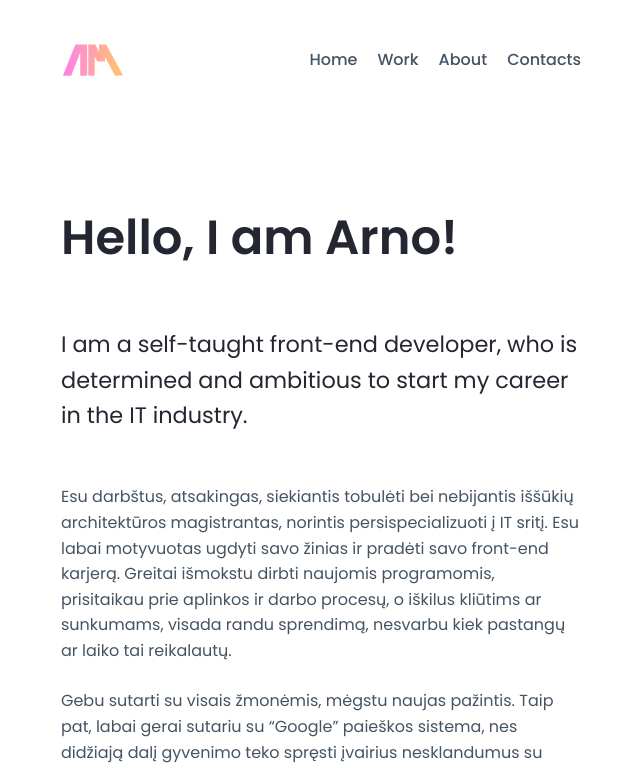
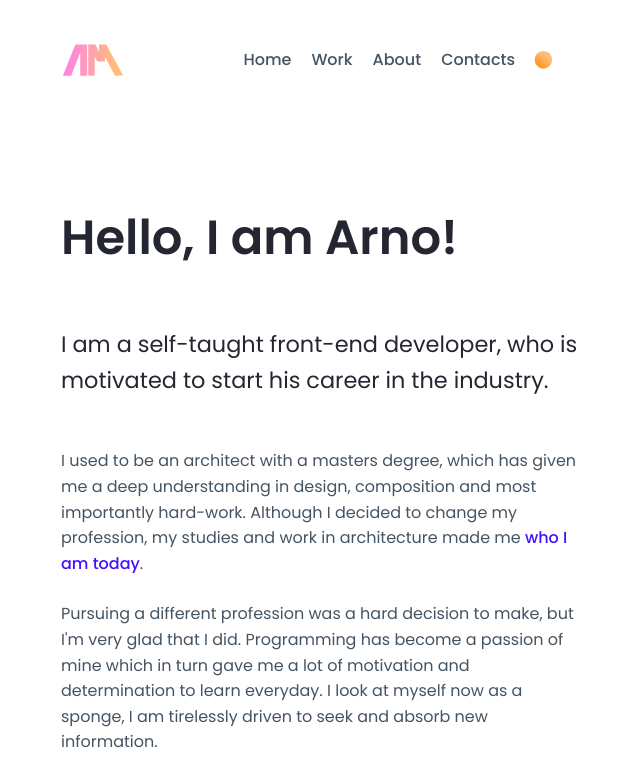
Before and after one commit to sleep24less/personal-site, a React (Create React App) app: page / in a window 1280 px wide. Shown: the top 768 px of the page, without its empty margins (319-959 px from the left). Built offline with nearby package versions, Linux system fonts and the light colour scheme; the HTML template or start-up script is replaced by a standard one.

Commit message:
Add dark/light mode toggle

```diff
--- a/src/components/Home.js
+++ b/src/components/Home.js
@@ -18,19 +18,15 @@ export default function Home() {
             transition={{ duration: 0.8 }}
         >
             <h1 className='text_title'>Hello, I am Arno!</h1>
-            <h1 className='text_intro'>I am a self-taught front-end developer, who is determined and ambitious to start my career in the IT industry.</h1>
-            <p className="text">Esu darbštus, atsakingas, siekiantis tobulėti bei nebijantis iššūkių architektūros magistrantas, norintis persispecializuoti į IT sritį. Esu labai motyvuotas ugdyti savo žinias ir pradėti savo front-end karjerą. Greitai išmokstu dirbti naujomis programomis, prisitaikau prie aplinkos ir darbo procesų, o iškilus kliūtims ar sunkumams, visada randu sprendimą, nesvarbu kiek pastangų ar laiko tai reikalautų.
+            <h1 className='text_intro'>I am a self-taught front-end developer, who is motivated to start his career in the industry.</h1>
+            {/* <p className="text">Esu darbštus, atsakingas, siekiantis tobulėti bei nebijantis iššūkių architektūros magistrantas, norintis persispecializuoti į IT sritį. Esu labai motyvuotas ugdyti savo žinias ir pradėti savo front-end karjerą. Greitai išmokstu dirbti naujomis programomis, prisitaikau prie aplinkos ir darbo procesų, o iškilus kliūtims ar sunkumams, visada randu sprendimą, nesvarbu kiek pastangų ar laiko tai reikalautų.
             </p>
-            <p className='text'>Gebu sutarti su visais žmonėmis, mėgstu naujas pažintis. Taip pat, labai gerai sutariu su “Google” paieškos sistema, nes didžiają dalį gyvenimo teko spręsti įvairius nesklandumus su kompiuteriu, kitais prietaisais ar programine įranga. Visi mano hobiai liečia TECH sritį: kompiuteriniai žaidimai, išmanieji telefonai, stacionarūs bei nešiojami kompiuteriai, kriptovaliutos.</p>
-            <p className="text">Esu darbštus, atsakingas, siekiantis tobulėti bei nebijantis iššūkių architektūros magistrantas, norintis persispecializuoti į IT sritį. Esu labai motyvuotas ugdyti savo žinias ir pradėti savo front-end karjerą. Greitai išmokstu dirbti naujomis programomis, prisitaikau prie aplinkos ir darbo procesų, o iškilus kliūtims ar sunkumams, visada randu sprendimą, nesvarbu kiek pastangų ar laiko tai reikalautų.
+            <p className='text'>Gebu sutarti su visais žmonėmis, mėgstu naujas pažintis. Taip pat, labai gerai sutariu su “Google” paieškos sistema, nes didžiają dalį gyvenimo teko spręsti įvairius nesklandumus su kompiuteriu, kitais prietaisais ar programine įranga. Visi mano hobiai liečia TECH sritį: kompiuteriniai žaidimai, išmanieji telefonai, stacionarūs bei nešiojami kompiuteriai, kriptovaliutos.</p> */}
+            <p className="text">I used to be an architect with a masters degree, which has given me a deep understanding in design, composition and most importantly hard-work. Although I decided to change my profession, my studies and work in architecture made me <a className='' href='/about'>who I am today</a>.
             </p>
-            <p className='text'>Gebu sutarti su visais žmonėmis, mėgstu naujas pažintis. Taip pat, labai gerai sutariu su “Google” paieškos sistema, nes didžiają dalį gyvenimo teko spręsti įvairius nesklandumus su kompiuteriu, kitais prietaisais ar programine įranga. Visi mano hobiai liečia TECH sritį: kompiuteriniai žaidimai, išmanieji telefonai, stacionarūs bei nešiojami kompiuteriai, kriptovaliutos.</p>
-            <p data-aos='fade-right' className="text">Esu darbštus, atsakingas, siekiantis tobulėti bei nebijantis iššūkių architektūros magistrantas, norintis persispecializuoti į IT sritį. Esu labai motyvuotas ugdyti savo žinias ir pradėti savo front-end karjerą. Greitai išmokstu dirbti naujomis programomis, prisitaikau prie aplinkos ir darbo procesų, o iškilus kliūtims ar sunkumams, visada randu sprendimą, nesvarbu kiek pastangų ar laiko tai reikalautų.
-            </p>
-            <p data-aos='fade-left' className='text'>Gebu sutarti su visais žmonėmis, mėgstu naujas pažintis. Taip pat, labai gerai sutariu su “Google” paieškos sistema, nes didžiają dalį gyvenimo teko spręsti įvairius nesklandumus su kompiuteriu, kitais prietaisais ar programine įranga. Visi mano hobiai liečia TECH sritį: kompiuteriniai žaidimai, išmanieji telefonai, stacionarūs bei nešiojami kompiuteriai, kriptovaliutos.</p>
-            <p data-aos='fade-right' className="text">Esu darbštus, atsakingas, siekiantis tobulėti bei nebijantis iššūkių architektūros magistrantas, norintis persispecializuoti į IT sritį. Esu labai motyvuotas ugdyti savo žinias ir pradėti savo front-end karjerą. Greitai išmokstu dirbti naujomis programomis, prisitaikau prie aplinkos ir darbo procesų, o iškilus kliūtims ar sunkumams, visada randu sprendimą, nesvarbu kiek pastangų ar laiko tai reikalautų.
-            </p>
-            <p data-aos='fade-left' className='text'>Gebu sutarti su visais žmonėmis, mėgstu naujas pažintis. Taip pat, labai gerai sutariu su “Google” paieškos sistema, nes didžiają dalį gyvenimo teko spręsti įvairius nesklandumus su kompiuteriu, kitais prietaisais ar programine įranga. Visi mano hobiai liečia TECH sritį: kompiuteriniai žaidimai, išmanieji telefonai, stacionarūs bei nešiojami kompiuteriai, kriptovaliutos.</p>
+            <p className='text'>Pursuing a different profession was a hard decision to make, but I'm very glad that I did. Programming has become a passion of mine which in turn gave me a lot of motivation and determination to learn everyday. I look at myself now as a sponge, I am tirelessly driven to seek and absorb new information. </p>
+            <p className='text'><b>I made this website to show of my abilities and tell a little bit about myself as a person. So scroll down to find out more!</b></p>
+
         </motion.div>
 
     )
--- a/src/components/Navbar.js
+++ b/src/components/Navbar.js
@@ -7,6 +7,15 @@ import DropdownItem from "./DropdownItem"
 export default function Navbar(props) {
 
     const [open, setOpen] = React.useState(false)
+
+    function handleChange(e) {
+        if (e.target.checked) {
+            document.querySelector(':root').classList.add('dark');
+        }
+        else {
+            document.querySelector(':root').classList.remove('dark');
+        }
+    }
 
     return (
         <nav className="container navbar">
@@ -24,6 +33,10 @@ export default function Navbar(props) {
                     </div>
                 </div >
             </ul >
+            <label class="switch">
+                <input type="checkbox" onChange={(e) => handleChange(e)}></input>
+                <span class="slider"></span>
+            </label>
         </nav >
     )
 }
--- a/src/index.css
+++ b/src/index.css
@@ -135,6 +135,10 @@ table {
   box-sizing: border-box;
 }
 
+html {
+  background-color: var(--color-bg);
+}
+
 body {
   margin: 0;
   padding: 0;
@@ -154,12 +158,25 @@ code {
 }
 
 :root {
+  transition: 0.2s ease;
   --color-bg: #ffffff;
-  --color-bg-secondary: #f0f0f0;
+  --color-bg-secondary: #cccccc;
   --color-text-primary: #242632;
   --color-text-secondary: #455463;
   --color-text-light: #7188a0;
   --color-accent: #430fff;
+  --color-accent2: #eb0fff;
+}
+
+:root.dark {
+  transition: 0.2s ease;
+  --color-bg: #242632;
+  --color-bg-secondary: #383b4d;
+  --color-text-primary: #ffffff;
+  --color-text-secondary: #bbbbbb;
+  --color-text-light: #99a7b4;
+  --color-accent: #eb0fff;
+  --color-accent2: #430fff;
 }
 
 #root {
@@ -168,8 +185,16 @@ code {
   align-items: center;
 }
 
-b {
+a {
+  text-decoration: none;
   color: var(--color-accent);
+  font-weight: 500;
+  transition: 0.5s ease;
+}
+
+a:hover {
+  color: var(--color-accent2);
+  transition: 0.5s ease;
 }
 
 i {
@@ -194,34 +219,29 @@ i {
   width: 520px;
   font-size: 1rem;
   -webkit-touch-callout: none;
-  /* iOS Safari */
   -webkit-user-select: none;
-  /* Safari */
   -khtml-user-select: none;
-  /* Konqueror HTML */
   -moz-user-select: none;
-  /* Old versions of Firefox */
   -ms-user-select: none;
-  /* Internet Explorer/Edge */
   user-select: none;
-  /* Non-prefixed version, currently
-                                supported by Chrome, Edge, Opera and Firefox */
-
 }
 
 .navbar_list {
   display: flex;
   gap: 20px;
+  margin-left: auto;
+  margin-right: 10px;
 }
 
 .navbar_item {
   text-decoration: none;
   color: var(--color-text-secondary);
   font-weight: 500;
+  transition: 0.2s ease;
 }
 
 .navbar_item:hover {
-  transition: 0.2s;
+  transition: 0.2s ease;
   color: var(--color-accent);
 }
 
@@ -235,6 +255,63 @@ i {
   height: 80%;
 }
 
+/* ______________________________________DARKMODE SWITCH_____________________ */
+
+/* The switch - the box around the slider */
+.switch {
+  --width-of-switch: 3.5em;
+  --height-of-switch: 2em;
+  /* size of sliding icon -- sun and moon */
+  --size-of-icon: 1.4em;
+  /* it is like a inline-padding of switch */
+  --slider-offset: 0.3em;
+  position: relative;
+  width: var(--width-of-switch);
+  height: var(--height-of-switch);
+  scale: 0.8;
+}
+
+/* Hide default HTML checkbox */
+.switch input {
+  opacity: 0;
+  width: 0;
+  height: 0;
+}
+
+/* The slider */
+.slider {
+  position: absolute;
+  cursor: pointer;
+  top: 0;
+  left: 0;
+  right: 0;
+  bottom: 0;
+  /* background-color: #f4f4f5; */
+  transition: .4s;
+  border-radius: 30px;
+}
+
+.slider:before {
+  position: absolute;
+  content: "";
+  height: var(--size-of-icon, 1.4em);
+  width: var(--size-of-icon, 1.4em);
+  border-radius: 20px;
+  left: var(--slider-offset, 0.3em);
+  top: 50%;
+  transform: translateY(-50%);
+  background: linear-gradient(40deg, #ff8c00, #ffbc79 70%);
+  ;
+  transition: .4s;
+}
+
+input:checked+.slider:before {
+  background: var(--color-bg);
+  /* change the value of second inset in box-shadow to change the angle and direction of the moon  */
+  box-shadow: inset -3px -2px 5px -2px #8983f7, inset -10px -4px 0 0 #a3dafb;
+  transition: .4s;
+}
+
 /* ______________________________________DROPDOWN____________________________ */
 
 .menu_container {
@@ -246,6 +323,7 @@ i {
   position: relative;
   cursor: pointer;
   z-index: 1;
+  transition: 0.2s ease;
 }
 
 .dropdown {
@@ -255,7 +333,7 @@ i {
   justify-content: space-evenly;
   align-items: center;
   background-color: var(--color-bg);
-  border: 1px solid #c9c9c9;
+  border: 1px solid var(--color-bg-secondary);
   width: 91px;
   top: -1px;
   left: -8px;
@@ -286,7 +364,11 @@ i {
 .dropdown i:hover {
   scale: 1.2;
   color: var(--color-accent);
-  transition: 0.3s ease;
+  transition: 0.2s ease;
+}
+
+.dropdown a {
+  transition: 0s;
 }
 
 /* _______________________________________MAIN_______________________________ */
```
